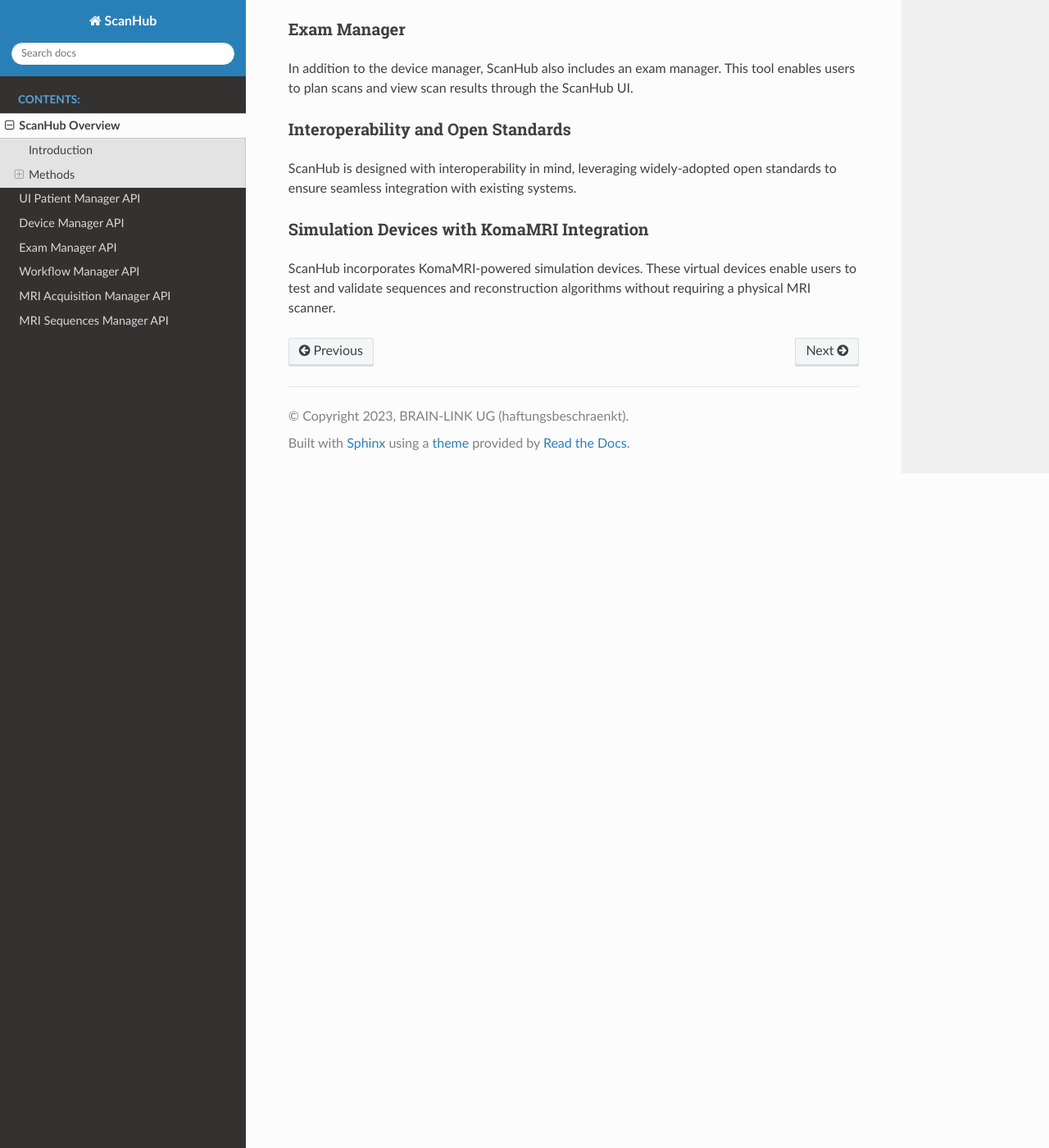
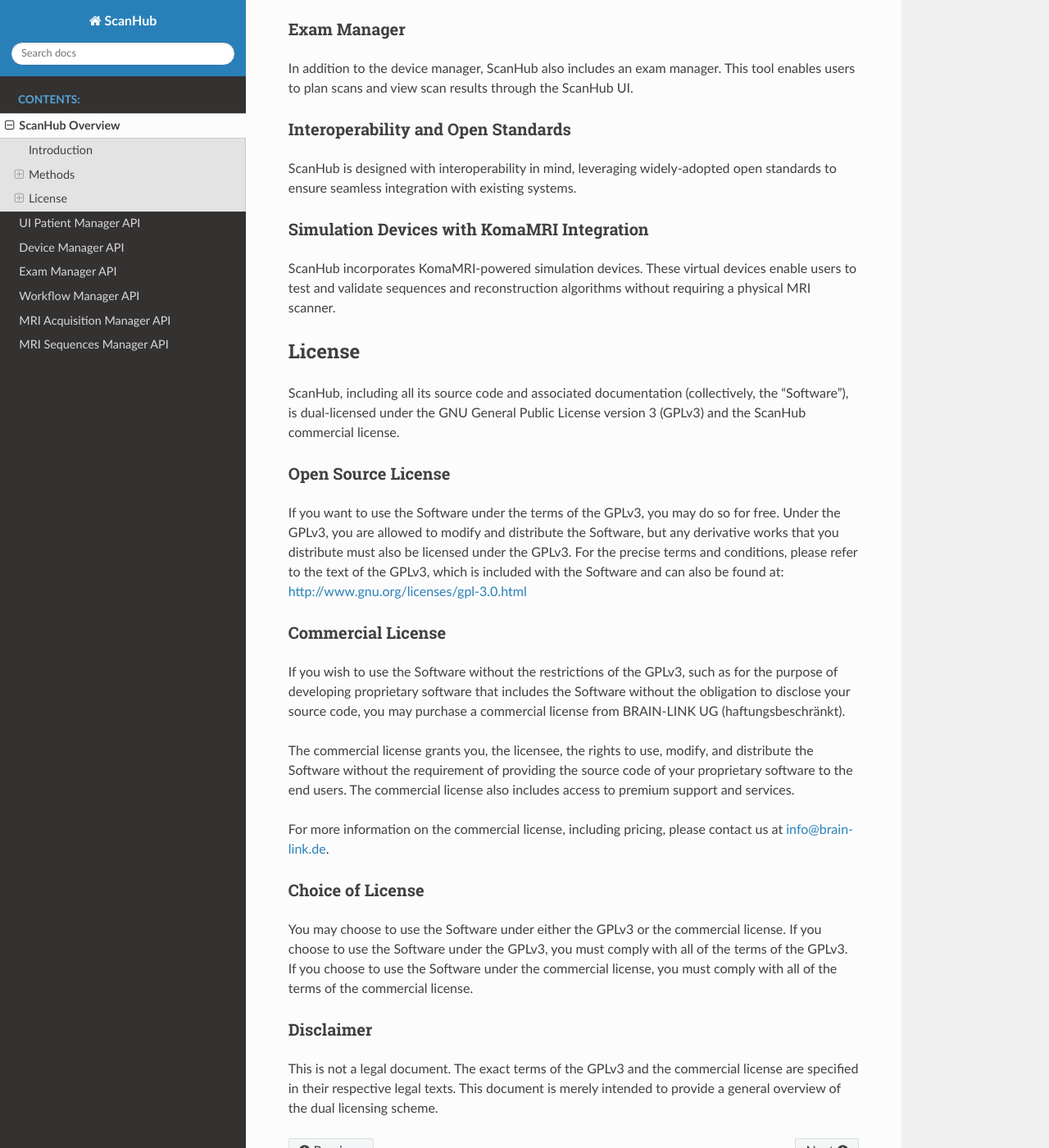
Before and after one commit to brain-link/scanhub, a Sphinx documentation site: the page built from docs/source/introduction.rst, in a window 1280 px wide and 1400 px high, scrolled down 1924 px. Shown: the whole window at 82% size. Built offline with Sphinx 7.4.7 and the Read the Docs theme 2.0.0, drawn with Linux system fonts in a browser that asks for light colours.

Commit message:
update license formatting

```diff
--- a/docs/source/introduction.rst
+++ b/docs/source/introduction.rst
@@ -64,3 +64,32 @@
 Simulation Devices with KomaMRI Integration
 --------------------------------------------
 ScanHub incorporates KomaMRI-powered simulation devices. These virtual devices enable users to test and validate sequences and reconstruction algorithms without requiring a physical MRI scanner.
+
+License
+=======
+
+ScanHub, including all its source code and associated documentation (collectively, the "Software"), is dual-licensed under the GNU General Public License version 3 (GPLv3) and the ScanHub commercial license.
+
+Open Source License
+-------------------
+
+If you want to use the Software under the terms of the GPLv3, you may do so for free. Under the GPLv3, you are allowed to modify and distribute the Software, but any derivative works that you distribute must also be licensed under the GPLv3. For the precise terms and conditions, please refer to the text of the GPLv3, which is included with the Software and can also be found at: http://www.gnu.org/licenses/gpl-3.0.html
+
+Commercial License
+------------------
+
+If you wish to use the Software without the restrictions of the GPLv3, such as for the purpose of developing proprietary software that includes the Software without the obligation to disclose your source code, you may purchase a commercial license from BRAIN-LINK UG (haftungsbeschränkt).
+
+The commercial license grants you, the licensee, the rights to use, modify, and distribute the Software without the requirement of providing the source code of your proprietary software to the end users. The commercial license also includes access to premium support and services.
+
+For more information on the commercial license, including pricing, please contact us at info@brain-link.de.
+
+Choice of License
+-----------------
+
+You may choose to use the Software under either the GPLv3 or the commercial license. If you choose to use the Software under the GPLv3, you must comply with all of the terms of the GPLv3. If you choose to use the Software under the commercial license, you must comply with all of the terms of the commercial license.
+
+Disclaimer
+----------
+
+This is not a legal document. The exact terms of the GPLv3 and the commercial license are specified in their respective legal texts. This document is merely intended to provide a general overview of the dual licensing scheme.
```
Also changed, not shown: README.md (+0 -26 lines), 1 other file.
